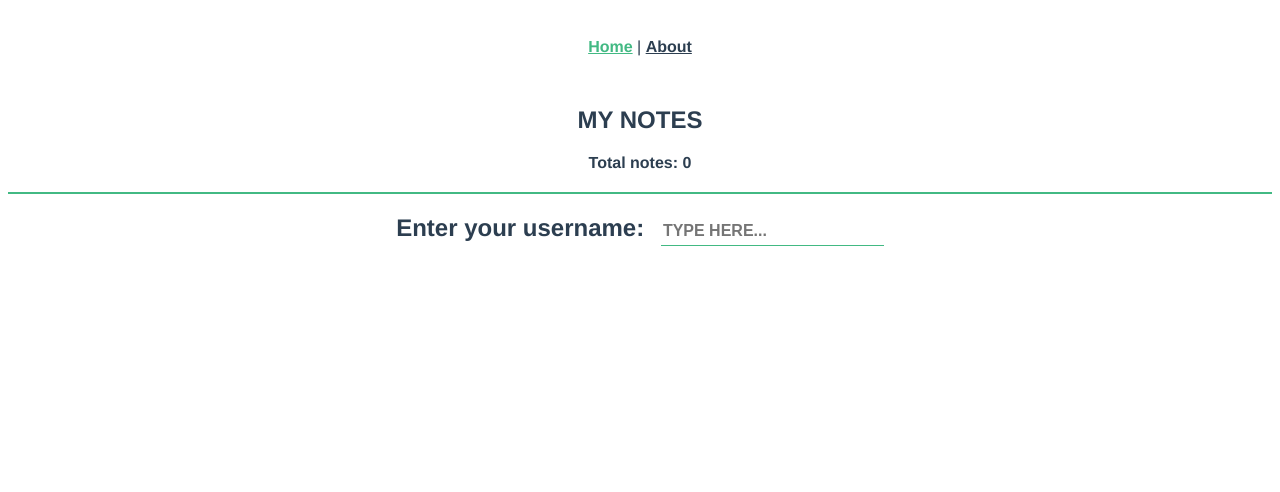
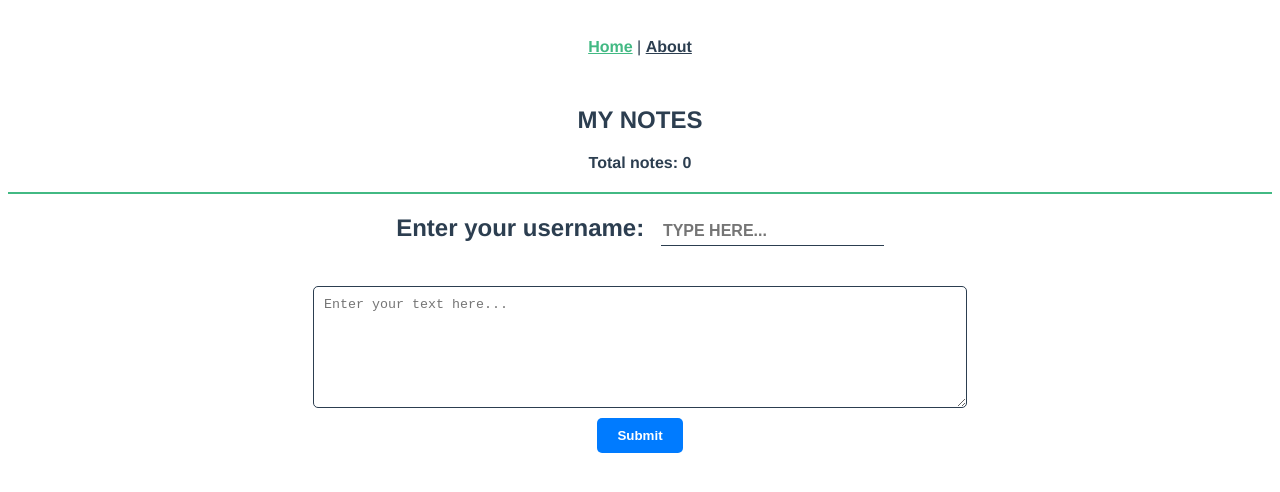
Before and after one commit to IlyaKrapivnoy/vue-note-app, a Vue app: page /#/ in a window 1280 px wide. Shown: the top 492 px of the page. Built offline with nearby package versions, Linux system fonts and the light colour scheme.

Commit message:
add textarea section

```diff
--- a/src/views/HomeView.vue
+++ b/src/views/HomeView.vue
@@ -4,11 +4,25 @@
       <h1>My Notes</h1>
       <span class="top-section_counter">Total notes: {{ notesCounter }}</span>
     </section>
-    <section class="greeting">
+    <section class="greeting-section">
       <h2 class="title">
         Enter your username:
-        <input type="text" placeholder="Type here..." v-model="userName" />
+        <input
+          type="text"
+          placeholder="Type here..."
+          v-model="userName"
+          class="username-input"
+        />
       </h2>
+    </section>
+
+    <section class="form-section">
+      <textarea
+        class="form-textarea"
+        placeholder="Enter your text here..."
+        v-model="newNote"
+      ></textarea>
+      <button @click.prevent="addNewNote" class="form-button">Submit</button>
     </section>
   </main>
 </template>
@@ -18,6 +32,7 @@ import { onMounted, ref, watch } from "vue";
 
 const notesCounter = ref(0);
 const userName = ref("");
+const newNote = ref("");
 
 watch(userName, (newVal) => {
   localStorage.setItem("userName", newVal);
@@ -31,6 +46,11 @@ onMounted(() => {
   userName.value = localStorage.getItem("userName") || "";
   notesCounter.value = localStorage.getItem("notesCounter") || 0;
 });
+
+function addNewNote() {
+  console.log("newNote", newNote.value);
+  newNote.value = "";
+}
 </script>
 
 <style scoped lang="scss">
@@ -48,16 +68,48 @@ onMounted(() => {
   }
 }
 
-.greeting {
-  input {
+.greeting-section {
+  margin-bottom: 40px;
+
+  .username-input {
     margin-left: 10px;
     font-size: 16px;
     font-weight: 700;
     text-transform: uppercase;
     border: none;
-    border-bottom: 1px solid #42b983;
+    border-bottom: 1px solid #2c3e50;
     padding-bottom: 5px;
     outline: none;
   }
 }
+
+.form-section {
+  display: flex;
+  flex-direction: column;
+  align-items: center;
+  .form-textarea {
+    width: 50%;
+    min-height: 100px;
+    margin-bottom: 10px;
+    padding: 10px;
+    border: 1px solid #2c3e50;
+    border-radius: 5px;
+    resize: vertical;
+    outline-color: #42b983;
+  }
+
+  .form-button {
+    background-color: #007bff;
+    color: #fff;
+    font-weight: 700;
+    border: none;
+    padding: 10px 20px;
+    border-radius: 5px;
+    cursor: pointer;
+
+    &:hover {
+      background-color: #0056b3;
+    }
+  }
+}
 </style>
```
